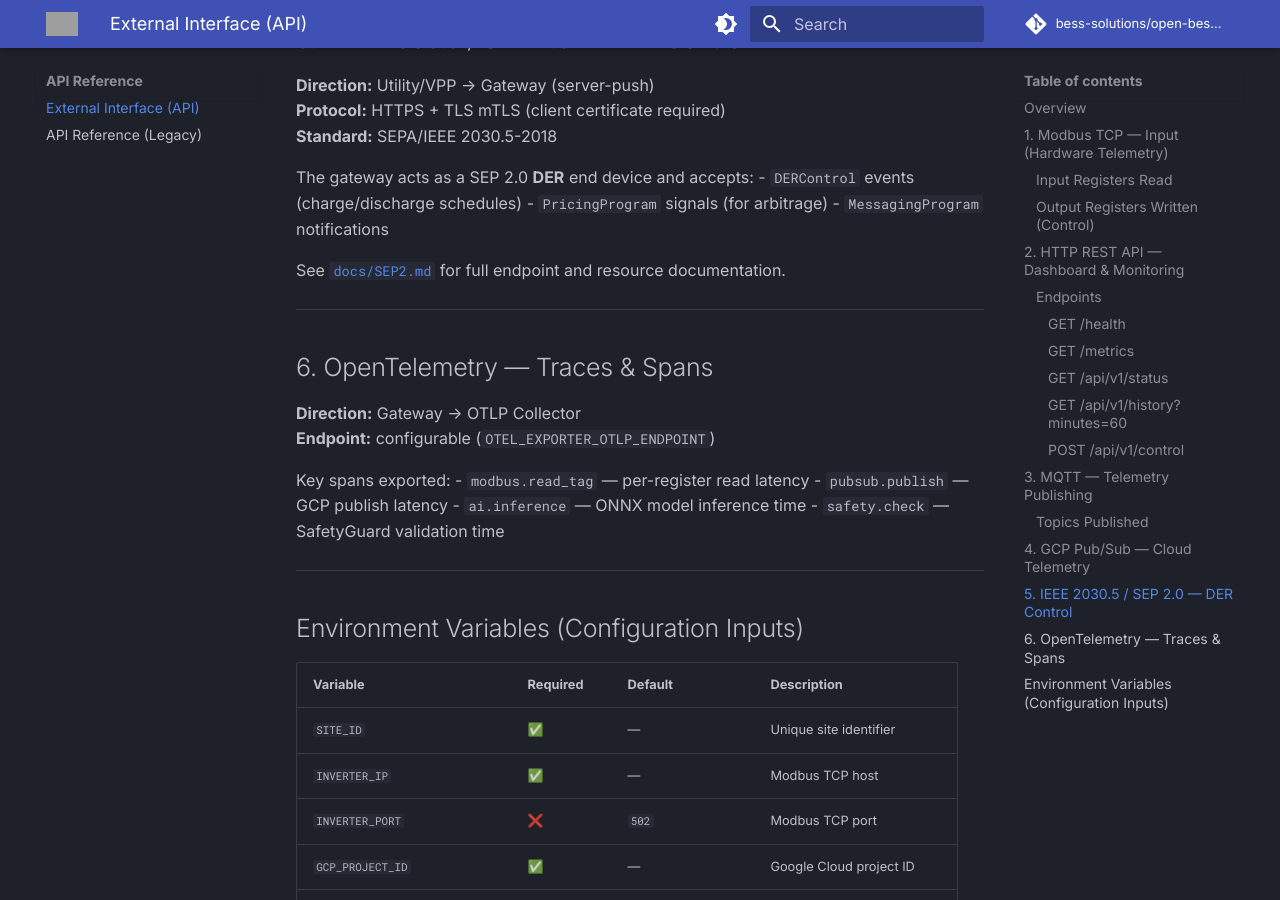
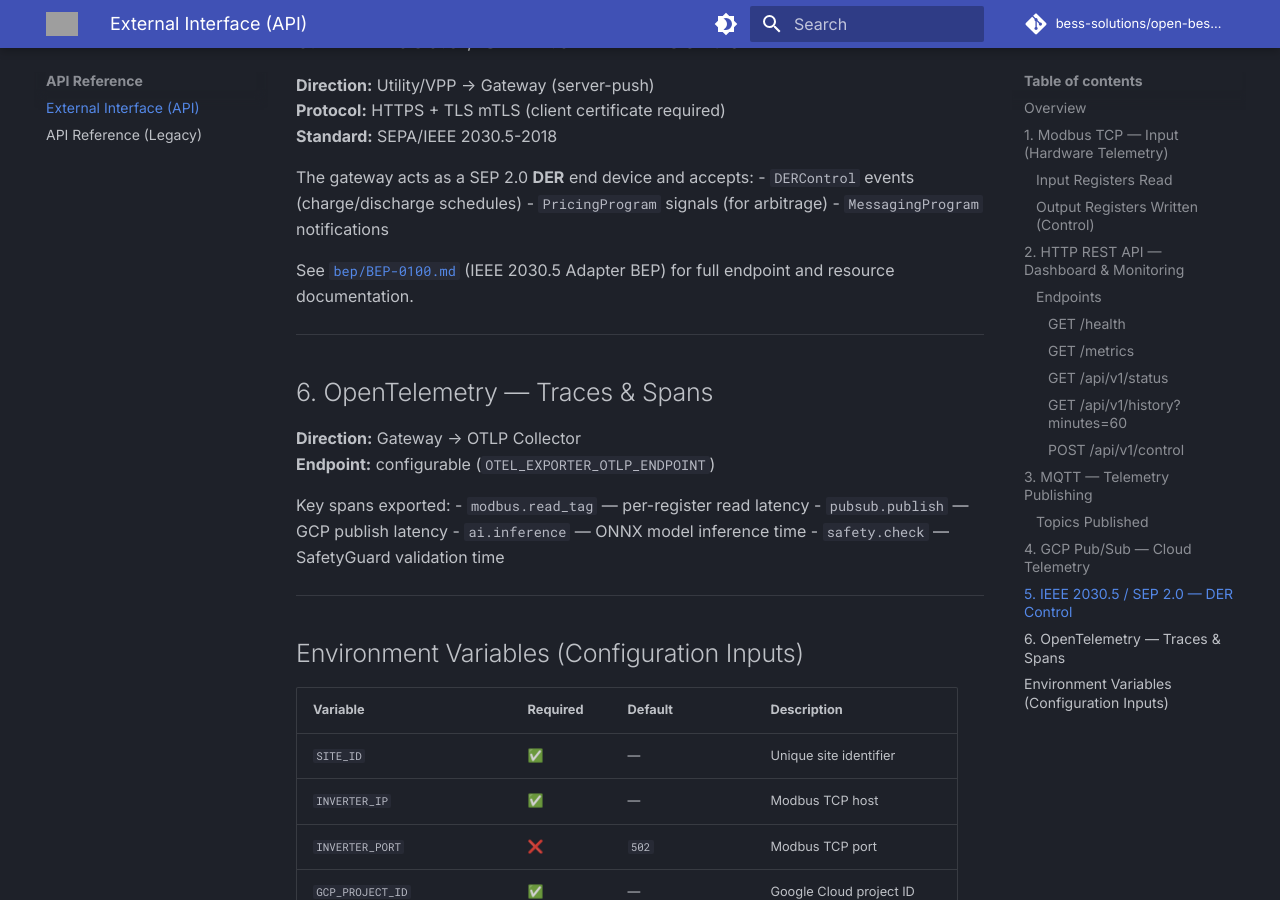
Before and after one commit to bess-solutions/open-bess-edge, an MkDocs documentation site: the page built from docs/API.md, in a window 1280 px wide and 900 px high, scrolled down 3949 px. Built offline with MkDocs 1.6.1 and Material for MkDocs 9.7.7, drawn with Linux system fonts in a browser that asks for light colours; comment, search, counter and statistics services are not loaded; the version menu is left out; grey boxes are pictures that could not be loaded.

Commit message:
fix: repair 6 broken internal links (exhaustive link scan)
Full scan of 164 internal links across 79 docs found 7 broken:
- docs/API.md: SEP2.md (didn't exist) → bep/BEP-0100.md
- docs/index.md: quickstart.md → tutorials/quickstart_5min.md
- docs/security_guide_maintainer.md:
  - docs/compliance/iec_62443_sl2*.md (double docs/ prefix) → compliance/...
  - docs/compliance/psirt_process.md (double docs/ prefix) → compliance/...
  - openssf_gold_checklist.md (didn't exist) → external URL
- docs/interoperability/BESSAI-CERTIFIED.md:
  - ../outreach/HACKATHON_BESSAI_2026.md (didn't exist) → GitHub Discussions

Note: alerting.md false-positive was plain text, not a link.

```diff
--- a/docs/API.md
+++ b/docs/API.md
@@ -155,7 +155,7 @@ The gateway acts as a SEP 2.0 **DER** end device and accepts:
 - `PricingProgram` signals (for arbitrage)
 - `MessagingProgram` notifications
 
-See [`docs/SEP2.md`](SEP2.md) for full endpoint and resource documentation.
+See [`bep/BEP-0100.md`](bep/BEP-0100.md) (IEEE 2030.5 Adapter BEP) for full endpoint and resource documentation.
 
 ---
 
```
Also changed, not shown: docs/index.md (+1 -1 lines), docs/interoperability/BESSAI-CERTIFIED.md (+1 -1 lines), docs/security_guide_maintainer.md (+3 -3 lines).
